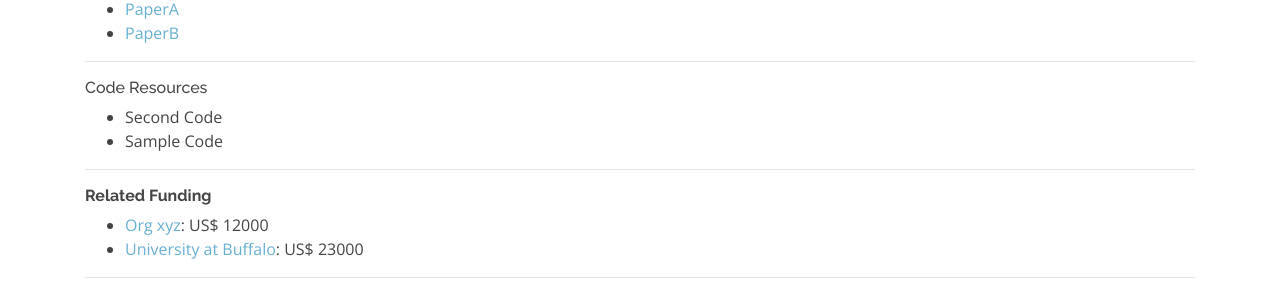
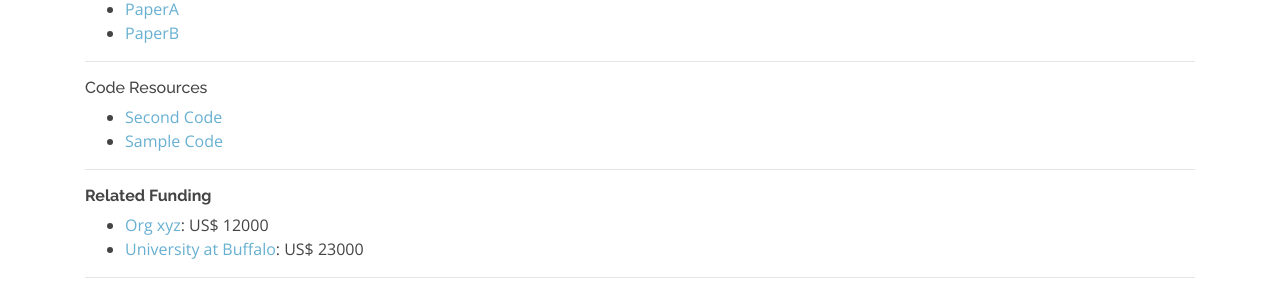
Before and after one commit to Mgeraci19/CS4SG.github.io, a Jekyll site: the page built from _research_projects/fai.md, in a window 1280 px wide. Shown: the part 483-778 px from the top of the page. Built offline with Jekyll 4.4.1, drawn with Linux system fonts in a browser that asks for light colours.

Commit message:
Update research_project.html

```diff
--- a/_layouts/research_project.html
+++ b/_layouts/research_project.html
@@ -49,7 +49,7 @@ layout: default
 <ul>
 {% for code in site.code %}
     {% if code.tagged_projects contains page.title %}
-        <li>{{ code.code_title }}</li>
+        <li><a href="\codes.html/#{{ code.code_title }}">{{ code.code_title }}</a></li>
     {% endif %}
 {% endfor %}
 </ul>
```
